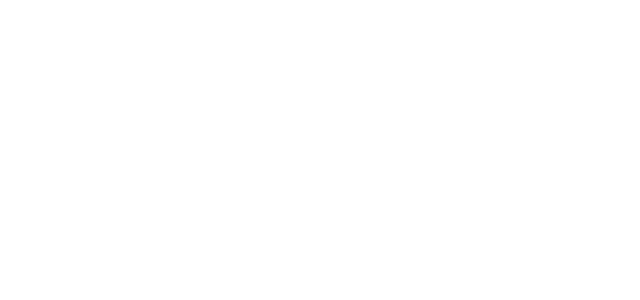
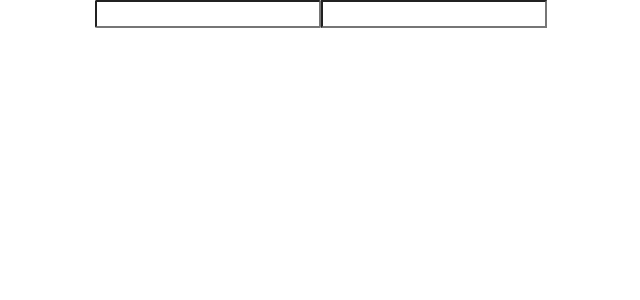
Before and after one commit to EzgiiiY/CS458P3, a React (Create React App) app in the folder project3/: page / in a window 1280 px wide. Shown: the top 300 px of the page, without its empty margins (319-959 px from the left). Built offline with nearby package versions, Linux system fonts and the light colour scheme.

Commit message:
passes tests for text input

```diff
--- a/project3/src/App.css
+++ b/project3/src/App.css
@@ -40,3 +40,6 @@
 .locate-city{
   color: aqua;
 }
+.latitude{
+  border-radius: 2px;
+}
--- a/project3/src/CityLocator.js
+++ b/project3/src/CityLocator.js
@@ -22,12 +22,23 @@
     }
     render(){
         return <div>
-            <CityLocatorTextInput>
+            <input
+                className="latitude"
+                type="text"
+                name="latitude"
+                onChange={(event)=>this.setState({latitude:event.target.value})}
+            >
 
-            </CityLocatorTextInput>
-            <CityLocatorTextInput>
+            </input>
+            <input
+                className="longitude"
+                type="text"
+                name="longitude"
+                onChange={(event)=>this.setState({longitude:event.target.value})}
+            >
 
-            </CityLocatorTextInput>
+            </input>
+
             <CityLocatorButton className="locate-city" buttonAction={this.locateCity}>
 
             </CityLocatorButton>
--- a/project3/src/CityLocatorTextInput.js
+++ b/project3/src/CityLocatorTextInput.js
@@ -3,9 +3,21 @@
 import 'antd/dist/antd.css';
 
 class CityLocatorTextInput extends Component {
+    constructor(props){
+        super(props);
+        this.state={
+            width:""
+        }
+    }
     render(){
         return <div>
+            <input
+                type="text"
+                name="width"
+                onChange={(event)=>this.setState({[event.target.name]:event.target.value})}
+            >
 
+            </input>
         </div>
     }
 }
```
Also changed, not shown: 1 other file (tests, documents, lock files or other folders).
